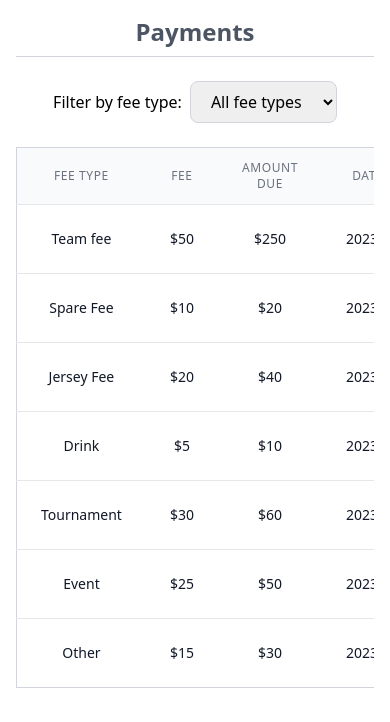
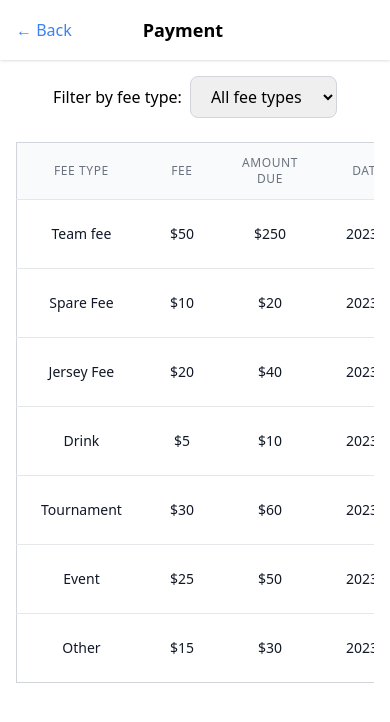
Before and after one commit to AouIssa/ui-sandbox-ts, a React (Create React App) app: page / in a window 390 px wide. Shown: the top 722 px of the page. Built offline with nearby package versions, Linux system fonts and the light colour scheme.

Commit message:
Added IOS header (Still under progress)

```diff
--- a/src/App.tsx
+++ b/src/App.tsx
@@ -1,10 +1,16 @@
 import React from "react";
 import "./App.css";
 import PaymentTable from "./PaymentTable/PaymentTable";
+import Header from "./Header";
 
 const App: React.FC = () => {
+  const handleBack = () => {
+    console.log("Back button clicked");
+  };
+
   return (
     <div className="App">
+      <Header title="Payment" onBack={handleBack} />
       <main className="p-4">
         <PaymentTable />
       </main>
--- /dev/null
+++ b/src/Header.tsx
@@ -0,0 +1,26 @@
+import React from "react";
+
+interface HeaderProps {
+  title: string;
+  onBack?: () => void;
+}
+
+const Header: React.FC<HeaderProps> = ({ title, onBack }) => {
+  return (
+    <header className="bg-white shadow p-4 block md:hidden">
+      <div className="container mx-auto flex items-center justify-between">
+        {onBack ? (
+          <button className="text-blue-500" onClick={onBack}>
+            &#x2190; Back
+          </button>
+        ) : (
+          <div className="w-20" />
+        )}
+        <h1 className="text-lg font-semibold">{title}</h1>
+        <div className="w-20" />
+      </div>
+    </header>
+  );
+};
+
+export default Header;
--- a/src/PaymentTable/PaymentTable.tsx
+++ b/src/PaymentTable/PaymentTable.tsx
@@ -1,5 +1,4 @@
 import React, { useState } from "react";
-
 import { payments } from "./paymentsData";
 
 interface Payment {
@@ -24,9 +23,19 @@ const PaymentTable: React.FC = () => {
     ? payments.filter((payment) => payment.feeType === selectedFeeType)
     : payments;
 
+  const handleBackButtonClick = () => {
+    console.log("Back button clicked");
+  };
+
   return (
-    <div className="w-full flex flex-col items-center">
-      <div className="text-2xl font-semibold mb-6 text-gray-600 border-b border-gray-300 w-full pb-2">
+    <div className="relative w-full">
+      <div className="text-2xl font-semibold mb-6 text-gray-600 w-full pb-2 border-b border-gray-200 hidden md:block">
+        <button
+          className="absolute left-4 top-2 md:hidden text-lg font-semibold text-gray-600 focus:outline-none"
+          onClick={handleBackButtonClick}
+        >
+          &larr;
+        </button>
         Payments
       </div>
       <div className="w-full mb-6">
--- a/src/index.css
+++ b/src/index.css
@@ -1,3 +1,14 @@
 @tailwind base;
 @tailwind components;
 @tailwind utilities;
+
+.ios-header {
+  display: flex;
+  align-items: center;
+  justify-content: center;
+  height: 44px;
+  background-color: #f8f8f8;
+  position: sticky;
+  top: 0;
+  z-index: 100;
+}
```
